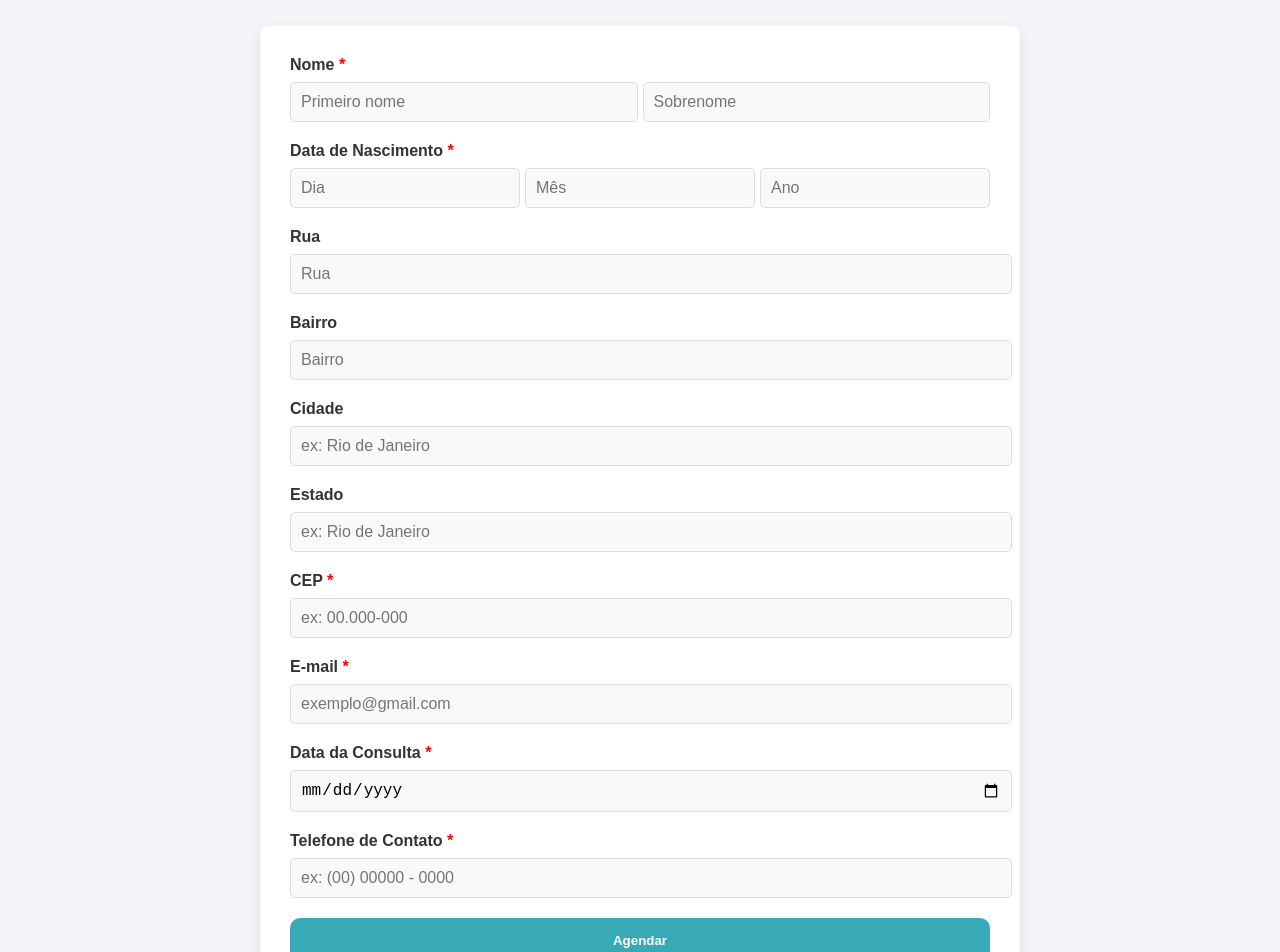
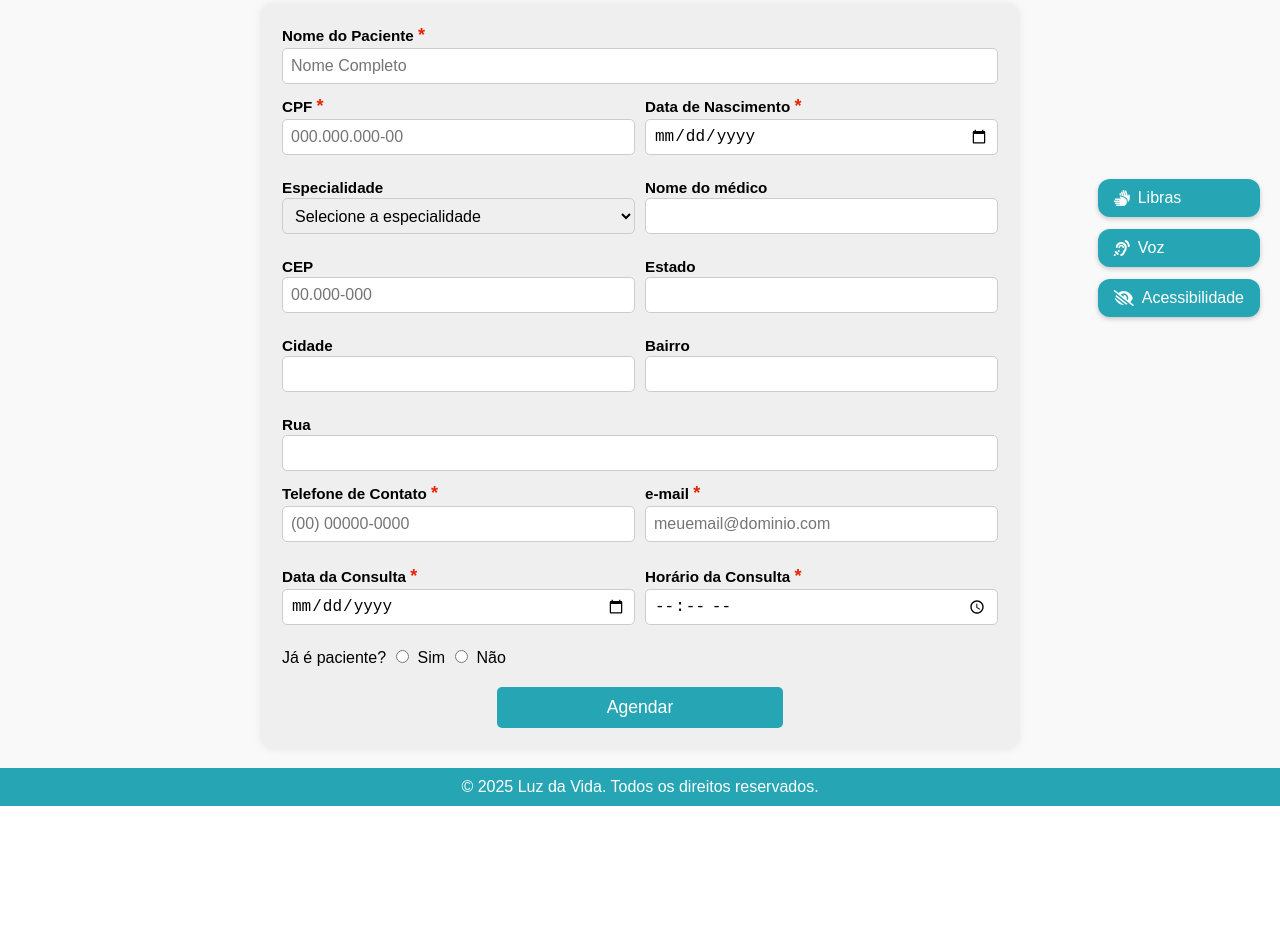
Before and after one commit to PedroSantana23/IHC-luz-da-vida, a plain HTML site: page Agendamento/index.html in a window 1280 px wide. Shown: the part 152-1104 px from the top of the page. After the commit the page ends 958 px from the top, so only its background shows below. Drawn offline with Linux system fonts and the light colour scheme.

Commit message:
Correções

```diff
--- a/Agendamento/index.html
+++ b/Agendamento/index.html
@@ -1,73 +1,136 @@
 <!DOCTYPE html>
 <html lang="pt-br">
 <head>
-    <meta charset="UTF-8">
-    <meta name="viewport" content="width=device-width, initial-scale=1.0">
-    <title>Luz da vida - Agendamento</title>
-    <link rel="stylesheet" href="styles.css">
-    <style>
-        .required {
-            color: red;
-        }
-    </style>
+  <meta charset="UTF-8" />
+  <meta name="viewport" content="width=device-width, initial-scale=1.0"/>
+  <title>Formulário de Agendamento Médico</title>
+  <link rel="stylesheet" href="https://cdnjs.cloudflare.com/ajax/libs/font-awesome/6.0.0-beta3/css/all.min.css" />
+  <link rel="stylesheet" href="styles.css">
+
 </head>
+
 <body>
+  <main>
     <header>
-        <nav>
-            <h1>Luz da Vida</h1>
-        </nav>
+
+      <nav>
+        <div class="logo">
+            <i class="fas fa-heartbeat"></i>
+            <strong>Luz da Vida</strong>
+          </div>
+      </nav>
     </header>
-    <main>
-        <h2>Formulário de Agendamento Médico</h2>
+
+    <div class="header-container">
+      <h1>Formulário de Agendamento Médico</h1>
+    </div>
+
+    <div class="form-container">
+      <div class="form-box">
         <form>
-            <label>Nome <span class="required">*</span></label>
-            <div class="nome_input">
-                <input type="text" placeholder="Primeiro nome">
-                <input type="text" placeholder="Sobrenome">
+            <div class="form-group">
+                <label for="nome-do-paciente">Nome do Paciente <span class="required">*</span></label>
+                <input type="text" id="nome-do-paciente" placeholder="Nome Completo" />
+              </div>
+
+          <div class="inline-group">
+            <div class="form-group">
+              <label for="cpf">CPF <span class="required">*</span></label>
+              <input type="text" id="cpf" placeholder="000.000.000-00" />
             </div>
-            <label>Data de Nascimento <span class="required">*</span></label>
-            <div class="data_nascimento_input">
-                <input type="text" placeholder="Dia">
-                <input type="text" placeholder="Mês">
-                <input type="text" placeholder="Ano">
+            <div class="form-group">
+              <label for="nascimento">Data de Nascimento <span class="required">*</span></label>
+              <input type="date" id="nascimento" />
             </div>
-            <label>Rua</label>
-            <div>
-                <input type="text" placeholder="Rua">
+          </div>
+
+          <div class="inline-group">
+            <div class="form-group">
+              <label for="especialidade">Especialidade</label>
+              <select id="especialidade">
+                <option selected disabled>Selecione a especialidade</option>
+                <option>Cardiologia</option>
+                <option>Clínica Médica</option>
+                <option>Gastroenterologia</option>
+                <option>Otorrinolaringologia</option>
+                <option>Psiquiatria</option>
+              </select>
             </div>
-            <label>Bairro</label>
-            <div>
-                <input type="text" placeholder="Bairro">
+            <div class="form-group">
+              <label for="medico">Nome do médico</label>
+              <input type="text" id="medico" />
             </div>
-            <label>Cidade</label>
-            <div>
-                <input type="text" placeholder="ex: Rio de Janeiro">
+          </div>
+
+          <div class="inline-group">
+            <div class="form-group">
+              <label for="cep">CEP</label>
+              <input type="text" id="cep" placeholder="00.000-000" />
             </div>
-            <label>Estado</label>
-            <div>
-                <input type="text" placeholder="ex: Rio de Janeiro">
+            <div class="form-group">
+              <label for="estado">Estado</label>
+              <input type="text" id="estado" />
             </div>
-            <label>CEP <span class="required">*</span></label>
-            <div>
-                <input type="text" placeholder="ex: 00.000-000">
+          </div>
+
+          <div class="inline-group">
+            <div class="form-group">
+              <label for="cidade">Cidade</label>
+              <input type="text" id="cidade" />
             </div>
-            <label>E-mail <span class="required">*</span></label>
-            <div>
-                <input type="text" placeholder="exemplo@gmail.com">
+            <div class="form-group">
+              <label for="bairro">Bairro</label>
+              <input type="text" id="bairro" />
             </div>
-            <label>Data da Consulta <span class="required">*</span></label>
-            <div>
-                <input type="date" placeholder="dd/mm/yyyy">
+          </div>
+
+          <div class="form-group">
+            <label for="rua">Rua</label>
+            <input type="text" id="rua" />
+          </div>
+
+          <div class="inline-group">
+            <div class="form-group">
+              <label for="telefone">Telefone de Contato <span class="required">*</span></label>
+              <input type="text" id="telefone" placeholder="(00) 00000-0000" />
             </div>
-            <label>Telefone de Contato <span class="required">*</span></label>
-            <div>
-                <input type="text" placeholder="ex: (00) 00000 - 0000">
+            <div class="form-group">
+              <label for="email">e-mail <span class="required">*</span></label>
+              <input type="email" id="email" placeholder="meuemail@dominio.com" />
             </div>
-            <input type="submit" value="Agendar">
+          </div>
+
+          <div class="inline-group">
+            <div class="form-group">
+              <label for="data-adicional">Data da Consulta <span class="required">*</span></label>
+              <input type="date" id="data-consulta" />
+            </div>
+            <div class="form-group">
+              <label for="horario-consulta">Horário da Consulta <span class="required">*</span></label>
+              <input type="time" id="horario-consulta" />
+            </div>
+          </div>
+
+          <div class="radio-group">
+            <label>Já é paciente?</label>
+            <label><input type="radio" name="paciente" value="Sim" /> Sim</label>
+            <label><input type="radio" name="paciente" value="Não" /> Não</label>
+          </div>
+
+          <button type="submit" class="btn">Agendar</button>
         </form>
-    </main>
+      </div>
+    </div>
+
+    <div class="accessibility-buttons">
+      <button><i class="fas fa-sign-language"></i> Libras</button>
+      <button><i class="fas fa-assistive-listening-systems"></i> Voz</button>
+      <button><i class="fas fa-low-vision"></i> Acessibilidade</button>
+    </div>
+
     <footer>
-        Copyright &copy; 2025
+      <p>&copy; 2025 Luz da Vida. Todos os direitos reservados.</p>
     </footer>
+  </main>
 </body>
 </html>
--- a/Agendamento/styles.css
+++ b/Agendamento/styles.css
@@ -1,190 +1,242 @@
-body {
+@charset "UTF-8";
+
+* {
+    box-sizing: border-box;
     margin: 0;
     padding: 0;
-    font-family: Arial, Helvetica, sans-serif;
-    background-color: #f4f4f9;
+  }
+
+  body, html {
+    height: 100%;
+    font-family: Arial, sans-serif;
     display: flex;
     flex-direction: column;
   }
 
-/* Barra lateral (menu) */
-.sidebar {
-    position: fixed;
-    top: 0;
-    left: -250px; /* esconde o menu */
-    width: 250px;
-    height: 100vh;
-    background-color: #38AAB7;
+  header {
+    background-color: #26A6B5;
     color: white;
-    padding-top: 20px;
-    display: flex;
-    flex-direction: column;
-    justify-content: start;
-    box-shadow: 2px 0 5px rgba(0, 0, 0, 0.1);
-    transition: left 0.3s ease; /* transição suave */
-    z-index: 1000;
-}
-
-/* Classe que abre o menu */
-.sidebar.open {
-    left: 0;
-}
-
-
-.sidebar h3 {
-    text-align: center;
-    margin-bottom: 20px;
-    font-size: 22px;
-}
-
-.sidebar ul {
-    padding: 0;
-    margin: 0;
-}
-
-.sidebar ul li {
-    list-style: none;
-    padding: 15px 20px;
-    cursor: pointer;
-    transition: background-color 0.3s ease;
-}
-
-.sidebar ul li:hover {
-    background-color: rgba(6, 230, 255, 0.8);
-}
-
-
-/* Header atualizado e centralizado */
-header {
-    display: flex;
-    justify-content: center; /* Centraliza o nav */
-    align-items: center;
-    width: 100%;
-    height: auto; /* Altura automática para acomodar menu quebrando */
-    background-color: #38AAB7;
     padding: 10px 20px;
-    position: fixed;
-    top: 0;
-    left: 0;
-    z-index: 10;
-    flex-wrap: wrap; /* Permite quebrar os elementos */
-}
-
-/* Menu horizontal centralizado */
-header nav {
-    display: flex;
-    justify-content: center; /* Garante centralização */
-    align-items: center;
-    width: 100%;
-    height: 40px;
-}
-
-header nav h1 {
-    color: #fff;
-}
-
-/* Main ajustado para compensar o header fixo */
-main {
-    margin-top: 80px; /* Maior margem, já que o header pode ter mais altura */
-    padding: 20px;
-    display: flex;
-    justify-content: center;
-    align-items: center;
-    flex-direction: column;
-}
-
-
-
-form {
-    width: 100%;
-    max-width: 700px;
-    background: #fff;
-    padding: 30px;
-    border-radius: 8px;
-    box-shadow: 0 4px 12px rgba(0, 0, 0, 0.1);
-}
-
-h2 {
-    text-align: center;
-    color: #333;
-    margin-bottom: 30px;
-}
-
-label {
-    display: block;
-    margin-bottom: 8px;
-    font-weight: bold;
-    color: #333;
+    position: relative;
+    height: 60px;
   }
 
   .required {
-    color: red;
+    color: rgb(231, 35, 0);
+    font-size: 18px;
 }
 
-
-input[type="text"],
-input[type="date"] {
-    width: 100%;
-    padding: 10px;
-    margin-bottom: 20px;
-    border: 1px solid #ddd;
-    border-radius: 5px;
-    font-size: 16px;
-    background-color: #f9f9f9;
+  .logo {
+    display: flex;
+    align-items: center;
   }
 
-.nome_input,
-.data_nascimento_input {
-    display: flex;
-    gap: 5px;
+  .logo i {
+    margin-right: 10px;
+    font-size: 1.5rem;
   }
 
-.nome_input input,
-.data_nascimento_input input {
+  .logo strong {
+    font-size: 1.8rem;
+  }
+
+  .logo-container {
+    position: absolute;
+    left: 20px;
+    top: 50%;
+    transform: translateY(-50%);
+  }
+
+  nav {
+    position: absolute;
+    left: 50%;
+    top: 50%;
+    transform: translate(-50%, -50%);
+    display: flex;
+    gap: 30px;
+  }
+
+  nav a {
+    color: white;
+    text-decoration: none;
+    font-weight: bold;
+    font-size: 1.1rem;
+  }
+
+  nav a:hover {
+    text-decoration: underline;
+  }
+
+  .header-container {
+    text-align: center;
+    margin-top: 40px;
+  }
+
+  .form-container {
+    display: flex;
+    align-items: center;
+    justify-content: center;
+    flex-grow: 1;
+    background-color: #f9f9f9;
+    padding: 20px 10px;
+  }
+
+  .form-box {
+    background: #efefef;
+    padding: 20px;
+    border-radius: 10px;
+    width: 60%;
+    display: flex;
+    flex-direction: column;
+    box-shadow: 0 0 10px rgba(0,0,0,0.1);
+  }
+
+  .form-box h2 {
+    text-align: center;
+    margin-bottom: 15px;
+    font-size: 1.5rem;
+  }
+
+  .form-group {
+    display: flex;
+    flex-direction: column;
+    flex: 1;
+    margin-bottom: 12px;
+  }
+
+  .form-group label {
+    margin-bottom: 2px;
+    font-weight: bold;
+    font-size: 0.95rem;
+  }
+
+  .form-group input,
+  .form-group select {
+    padding: 8px;
+    font-size: 1rem;
+    border: 1px solid #ccc;
+    border-radius: 5px;
+    height: 36px;
+    box-sizing: border-box;
+  }
+
+  .inline-group {
+    display: flex;
+    gap: 10px;
+    margin: 12px 0;
+  }
+
+  .radio-group {
+    display: flex;
+    align-items: center;
+    gap: 10px;
+    margin: 12px 0;
+    font-size: 1rem;
+  }
+
+  .radio-group input[type="radio"] {
+    margin-right: 4px;
+  }
+
+  .btn {
+    width: 40%;
+    background: #26A6B5;
+    color: white;
+    padding: 10px;
+    border: none;
+    border-radius: 5px;
+    font-size: 1.1rem;
+    cursor: pointer;
+    display: block;
+    margin: 20px auto 0 auto;
+  }
+
+  .btn:hover {
+    background: #1e8e99;
+  }
+
+  footer {
+    background-color: #26A6B5;
+    color: white;
+    padding: 10px 20px;
+    text-align: center;
     width: 100%;
   }
 
-@media (min-width: 600px) {
-    .nome_input input {
-        width: 48%;
+  .accessibility-buttons {
+    position: fixed;
+    right: 20px;
+    top: 50%;
+    transform: translateY(-50%);
+    display: flex;
+    flex-direction: column;
+    gap: 12px;
+    z-index: 9999;
   }
-    .data_nascimento_input input {
-        width: 30%;
+
+  .accessibility-buttons button {
+    background-color: #26A6B5;
+    color: white;
+    border: none;
+    border-radius: 12px;
+    padding: 10px 16px;
+    font-size: 1rem;
+    display: flex;
+    align-items: center;
+    gap: 8px;
+    cursor: pointer;
+    box-shadow: 0 2px 5px rgba(0,0,0,0.2);
+    transition: background 0.3s;
+  }
+
+  .accessibility-buttons button:hover {
+    background-color: #1e8e99;
+  }
+
+  @media (max-width: 768px) {
+    .inline-group {
+      flex-direction: column;
+      gap: 10px;
+    }
+
+    .form-box {
+      width: 80%;
+      padding: 15px;
+    }
+
+    nav {
+      flex-direction: column;
+      gap: 10px;
     }
   }
 
-input[type="submit"] {
-    width: 100%;
-    height: 45px;
-    border: none;
-    border-radius: 10px;
-    background: #38AAB7;
-    color: #fff;
-    font-weight: bold;
-    cursor: pointer;
-    transition: background-color 0.3s ease;
+  @media (max-width: 480px) {
+    .form-box {
+      width: 95%;
+      padding: 12px;
     }
 
-input[type="submit"]:hover {
-    background: #368e97;
+    .inline-group {
+      flex-direction: column;
+      gap: 8px;
     }
 
-footer {
-    display: flex;
-    justify-content: center;
-    align-items: center;
+    .btn {
       width: 100%;
-    height: 8vh;
-    background: #38AAB7;
-    color: #fff;
-    font-size: 14px;
-    margin-top: auto;
     }
 
-/* Responsividade do Sidebar */
-@media (max-width: 768px) {
-    .sidebar {
-        width: 200px;
-        left: -200px;
+    nav {
+      flex-direction: column;
+      text-align: center;
+    }
+
+    .accessibility-buttons {
+      position: fixed;
+      bottom: 10px;
+      top: auto;
+      right: 50%;
+      transform: translateX(50%);
+      flex-direction: row;
+      gap: 10px;
     }
   }
```
Also changed, not shown: Cadastro/index.html (+5 -5 lines), Login/index.html (+5 -3 lines), Cadastro/images/doctor.png (renamed from Cadastro/doctor.png), Cadastro/images/logo.png (renamed from Cadastro/logo.png), Cadastro/script.js (renamed from Cadastro/index.js), Cadastro/styles.css (renamed from Cadastro/index.css), Login/script.js (renamed from Login/index.js), Login/styles.css (renamed from Login/index.css). Lines whose indentation alone changed are shown as unchanged.
